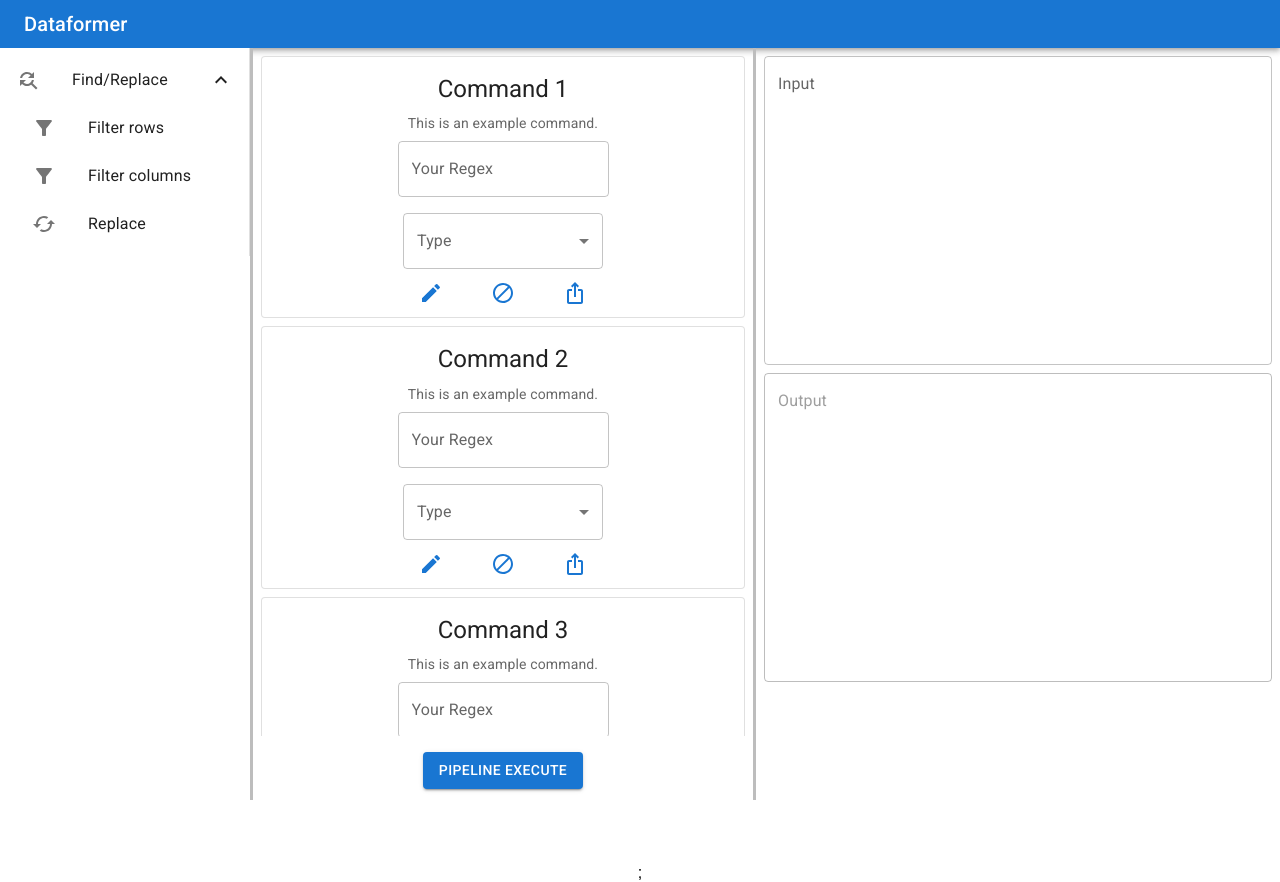
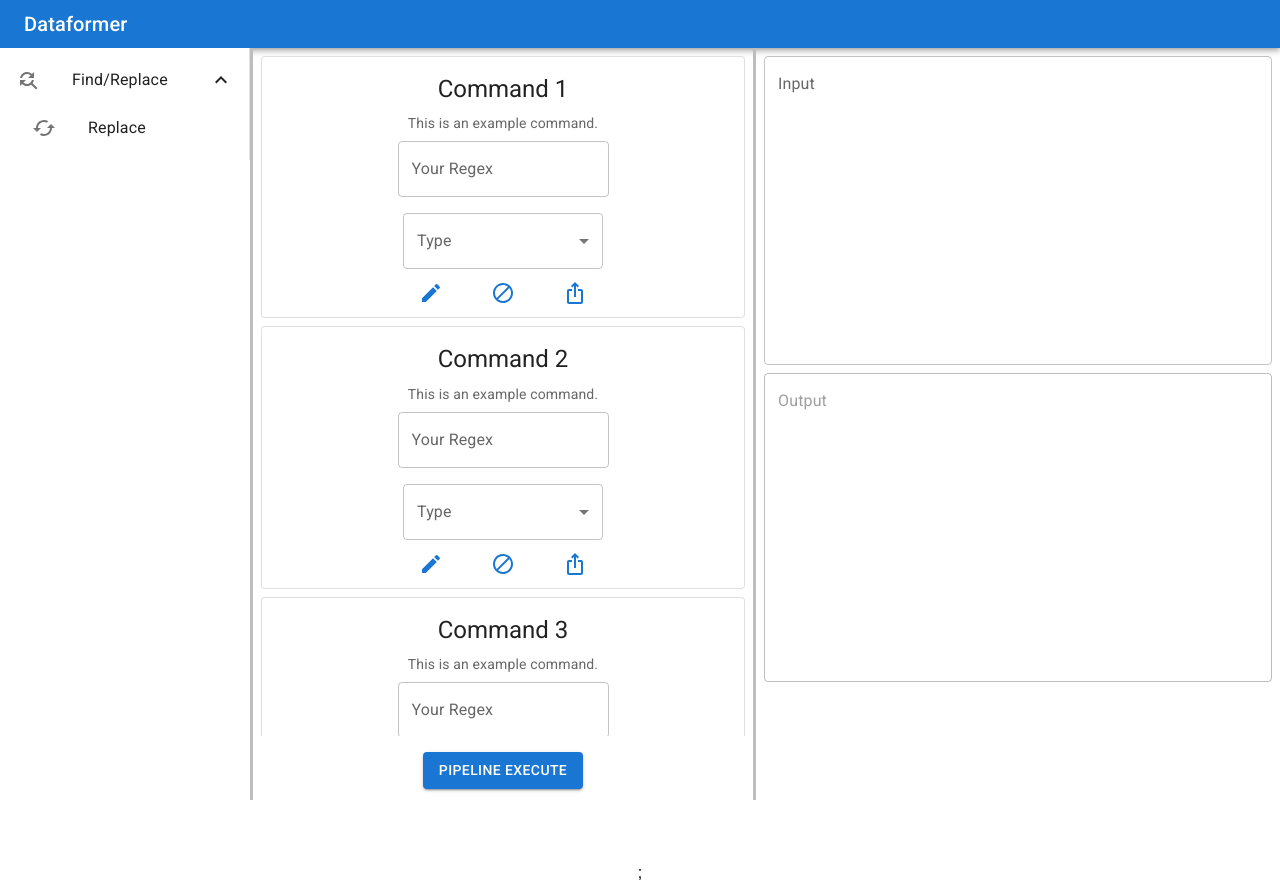
Before and after one commit to dataformer/dataformer, a React (Create React App) app in the folder frontend/: page / in a window 1280 px wide. Built offline with nearby package versions, Linux system fonts and the light colour scheme.

Commit message:
Moved addCommand into State

```diff
--- a/frontend/src/components/sidebar/Sidebar.js
+++ b/frontend/src/components/sidebar/Sidebar.js
@@ -9,7 +9,7 @@
 import FilterAltIcon from "@mui/icons-material/FilterAlt";
 import CachedIcon from "@mui/icons-material/Cached";
 
-import { addCommand, createCommand, CommandCategory } from "../../state/Command";
+import { ReplaceCommand } from "../../state/ReplaceCommand";
 
 function Sidebar(props) {
   const commandGroups = [
@@ -17,21 +17,22 @@
       name: "Find/Replace",
       icon: <FindReplaceIcon />,
       commands: [
-        {
-          name: "Filter rows",
-          icon: <FilterAltIcon />,
-          callback: () => alert("Filtered rows!"),
-        },
-        {
-          name: "Filter columns",
-          icon: <FilterAltIcon />,
-          callback: () => alert("Filtered colmns!"),
-        },
+        // {
+        //   name: "Filter rows",
+        //   icon: <FilterAltIcon />,
+        //   // callback: () => alert("Filtered rows!"),
+        //   commandType: ReplaceCommand
+        // },
+        // {
+        //   name: "Filter columns",
+        //   icon: <FilterAltIcon />,
+        //   // callback: () => alert("Filtered colmns!"),
+        //   commandType: ReplaceCommand
+        // },
         {
           name: "Replace",
           icon: <CachedIcon />,
-          // callback: () => alert("Replaced something!"),
-          callback: () => props.setState(addCommand(props.state, createCommand(CommandCategory.Replace)))
+          commandType: ReplaceCommand
         },
       ],
     },
@@ -43,6 +44,8 @@
       icon={cg.icon}
       commands={cg.commands}
       key={cg.name}
+      state={props.state}
+      setState={props.setState}
     />
   ));
 
--- a/frontend/src/components/sidebar/SidebarGroup.js
+++ b/frontend/src/components/sidebar/SidebarGroup.js
@@ -17,7 +17,10 @@
 
   const commands = props.commands.map((c) => {
     return (
-      <ListItemButton sx={{ pl: 4 }} onClick={c.callback}>
+      <ListItemButton
+        sx={{ pl: 4 }}
+        onClick={() => props.setState(props.state.addCommand(new c.commandType()))}
+      >
         {c.icon && <ListItemIcon>{c.icon}</ListItemIcon>}
         <ListItemText primary={c.name} />
       </ListItemButton>
--- a/frontend/src/state/Command.tsx
+++ b/frontend/src/state/Command.tsx
@@ -1,11 +1,11 @@
 import { ReplaceCommand } from "./ReplaceCommand";
-import { State } from "./State";
+// import { State } from "./State";
 
-export enum CommandCategory {
-    FilterRows,
-    FilterColumns,
-    Replace
-}
+// export enum CommandCategory {
+//     FilterRows,
+//     FilterColumns,
+//     Replace
+// }
 
 export interface Command {
 
@@ -20,15 +20,3 @@
     equalValue(that: Command): boolean
 
 }
-
-export function createCommand(category: CommandCategory): Command {
-    if (category === CommandCategory.Replace) {
-        return new ReplaceCommand();
-    } else {
-        throw Error("Unsupported command")
-    }
-}
-
-export function addCommand(currentState: State, newCommand: Command): State {
-    return new State([...currentState.getCommands(), newCommand]);
-}
--- a/frontend/src/state/State.tsx
+++ b/frontend/src/state/State.tsx
@@ -15,6 +15,11 @@
 
     public getCommands(): Array<Command> {
         return [];
+    }
+
+    public addCommand(newCommand: Command): State {
+        console.log('here!')
+        return new State([...this.getCommands(), newCommand]);
     }
 
     public equalValue(that: State): boolean {
```
